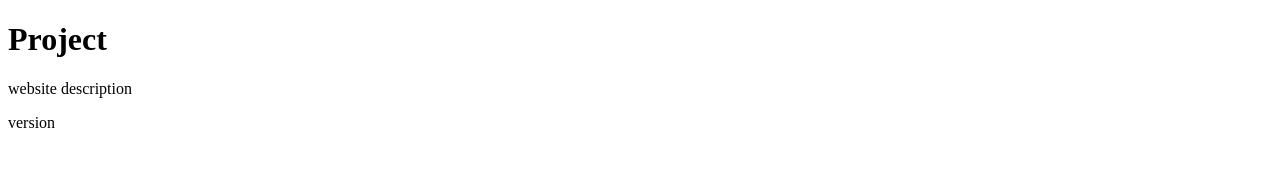
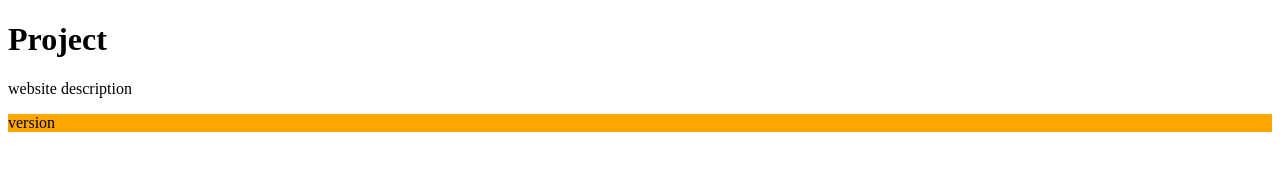
Before and after one commit to miraakk/repository, a plain HTML site: page index.html in a window 1280 px wide. Drawn offline with Linux system fonts and the light colour scheme.

Commit message:
Update style.css

```diff
--- a/style.css
+++ b/style.css
@@ -5,3 +5,6 @@ html {
 div:hover{
   background-color:black;
 }
+div{
+  background-color:orange;
+}
```
